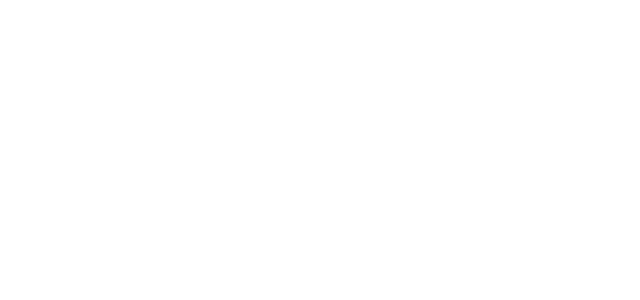
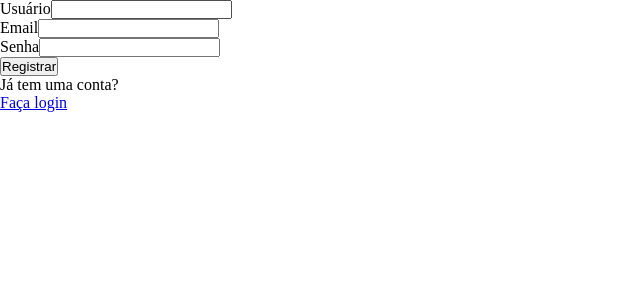
Before and after one commit to dam1aoGomes/JadoreDior, a Vue app in the folder frontend/jadoredior/: page /register in a window 1280 px wide. Before the commit this address had no page. Shown: the top 300 px of the page, without its empty margins (0-640 px from the left). Built offline with nearby package versions, Linux system fonts and the light colour scheme; a web font is replaced by a local one.

Commit message:
criando rota de registro e implementando registro usando pinia

```diff
--- a/frontend/jadoredior/src/components/Cabecalho.vue
+++ b/frontend/jadoredior/src/components/Cabecalho.vue
@@ -44,6 +44,24 @@ const isAuthenticated = computed(() => userStore.isAuthenticated());
             />
           </svg>
           Minha Conta
+        </RouterLink>
+
+        <RouterLink to="/register">
+          <svg
+            xmlns="http://www.w3.org/2000/svg"
+            width="16"
+            height="16"
+            fill="currentColor"
+            class="bi bi-person-circle"
+            viewBox="0 0 16 16"
+          >
+            <path d="M11 6a3 3 0 1 1-6 0 3 3 0 0 1 6 0" />
+            <path
+              fill-rule="evenodd"
+              d="M0 8a8 8 0 1 1 16 0A8 8 0 0 1 0 8m8-7a7 7 0 0 0-5.468 11.37C3.242 11.226 4.805 10 8 10s4.757 1.225 5.468 2.37A7 7 0 0 0 8 1"
+            />
+          </svg>
+          Registrar
         </RouterLink>
       </template>
     </div>
--- /dev/null
+++ b/frontend/jadoredior/src/components/Registro.vue
@@ -0,0 +1,59 @@
+<script setup>
+import { api } from "@/api";
+import router from "@/router";
+import { ref } from "vue";
+
+const loading = ref(false);
+const errMessage = ref("");
+const username = ref("");
+const email = ref("");
+const password = ref("");
+
+async function register() {
+  try {
+    loading.value = true;
+    errMessage.value = "";
+    const { data } = await api.post("auth/local/register", {
+      username: username.value,
+      email: email.value,
+      password: password.value,
+    });
+
+    router.push("/login");
+  } catch (e) {
+    if (isAxiosError(e) && e.response) {
+      errMessage.value = e.response.data.message[0].messages[0].message;
+    } else {
+      errMessage.value = "Ocorreu um erro inesperado.";
+    }
+  } finally {
+    loading.value = false;
+  }
+}
+</script>
+
+<template>
+  <form @submit.prevent="register">
+    <div>
+      <label for="username">Usuário</label>
+      <input v-model="username" type="text" id="username" required />
+    </div>
+    <div>
+      <label for="email">Email</label>
+      <input v-model="email" type="email" id="email" required />
+    </div>
+    <div>
+      <label for="password">Senha</label>
+      <input v-model="password" type="password" id="password" required />
+    </div>
+
+    <button type="submit" :disabled="loading">
+      {{ loading ? "Registrando..." : "Registrar" }}
+    </button>
+
+    <p v-if="errMessage" class="error">{{ errMessage }}</p>
+  </form>
+
+  <p>Já tem uma conta?</p>
+  <RouterLink to="/login">Faça login</RouterLink>
+</template>
--- a/frontend/jadoredior/src/router/index.js
+++ b/frontend/jadoredior/src/router/index.js
@@ -1,37 +1,43 @@
-import { createRouter, createWebHistory } from 'vue-router'
+import { createRouter, createWebHistory } from "vue-router";
 
-import HomeView from '../views/HomeView.vue'
-import PerfumeView from '@/views/PerfumeView.vue'
-import LoginView from '@/views/LoginView.vue'
+import HomeView from "../views/HomeView.vue";
+import PerfumeView from "@/views/PerfumeView.vue";
+import LoginView from "@/views/LoginView.vue";
+import Registro from "@/components/Registro.vue";
 
 const router = createRouter({
   history: createWebHistory(import.meta.env.BASE_URL),
   routes: [
     {
-      path: '/',
-      name: 'home',
-      component: HomeView
+      path: "/",
+      name: "home",
+      component: HomeView,
     },
     {
-      path: '/about',
-      name: 'about',
+      path: "/about",
+      name: "about",
       // route level code-splitting
       // this generates a separate chunk (About.[hash].js) for this route
       // which is lazy-loaded when the route is visited.
-      component: () => import('../views/AboutView.vue')
+      component: () => import("../views/AboutView.vue"),
     },
     {
-      path: '/perfume/:id',
-      name: 'perfume',
+      path: "/perfume/:id",
+      name: "perfume",
       component: PerfumeView,
-      props: true
+      props: true,
     },
     {
-      path: '/login',
-      name: 'login',
-      component: LoginView
-    }
-  ]
-})
+      path: "/register",
+      name: "register",
+      component: Registro,
+    },
+    {
+      path: "/login",
+      name: "login",
+      component: LoginView,
+    },
+  ],
+});
 
-export default router
+export default router;
```
